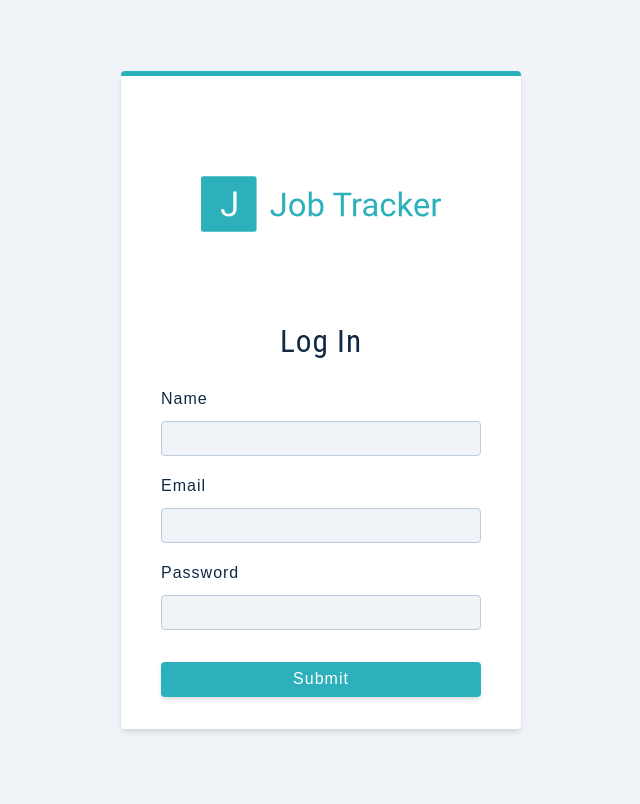
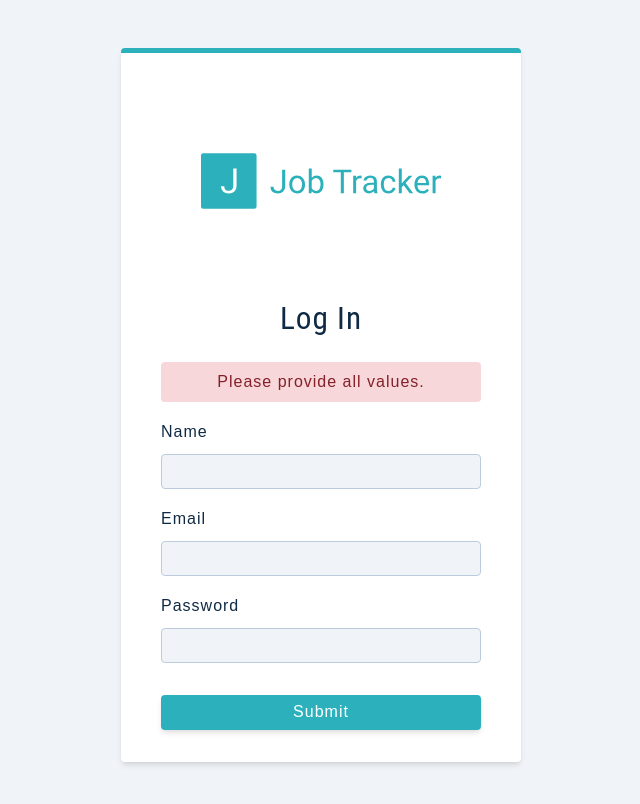
Before and after one commit to DreamHigh0820/job_tracker, a React (Create React App) app in the folder client/: page /register in a window 1280 px wide. Shown: the top 804 px of the page, without its empty margins (319-959 px from the left). Built offline with nearby package versions, Linux system fonts and the light colour scheme.

Commit message:
Create Alert component

```diff
--- /dev/null
+++ b/client/src/components/Alert.js
@@ -0,0 +1,9 @@
+import React from 'react'
+
+export default function Alert() {
+  return (
+    <div className='alert alert-danger'>
+      Please provide all values.
+    </div>
+  )
+}
--- a/client/src/components/index.js
+++ b/client/src/components/index.js
@@ -1,7 +1,9 @@
+import Alert from "./Alert";
 import FormRow from "./FormRow"
 import Logo from "./Logo";
 
 export {
+  Alert,
   FormRow,
   Logo
 };
--- a/client/src/pages/Register.js
+++ b/client/src/pages/Register.js
@@ -1,5 +1,5 @@
 import React, { useState } from 'react'
-import { FormRow, Logo } from '../components'
+import { Alert, FormRow, Logo } from '../components'
 import Wrapper from '../assets/wrappers/RegisterPage'
 
 const initialState = {
@@ -7,6 +7,7 @@ const initialState = {
   email: '',
   password: '',
   isMember: true,
+  showAlert: true,
 }
 
 export default function Register() {
@@ -26,6 +27,7 @@ export default function Register() {
       <form className='form' onSubmit={onSubmit} action="">
         <Logo />
         <h3>Log In</h3>
+        { values.showAlert && <Alert />}
 
         <FormRow
           type="text"
```
Also changed, not shown: 1 other file (tests, documents, lock files or other folders).
